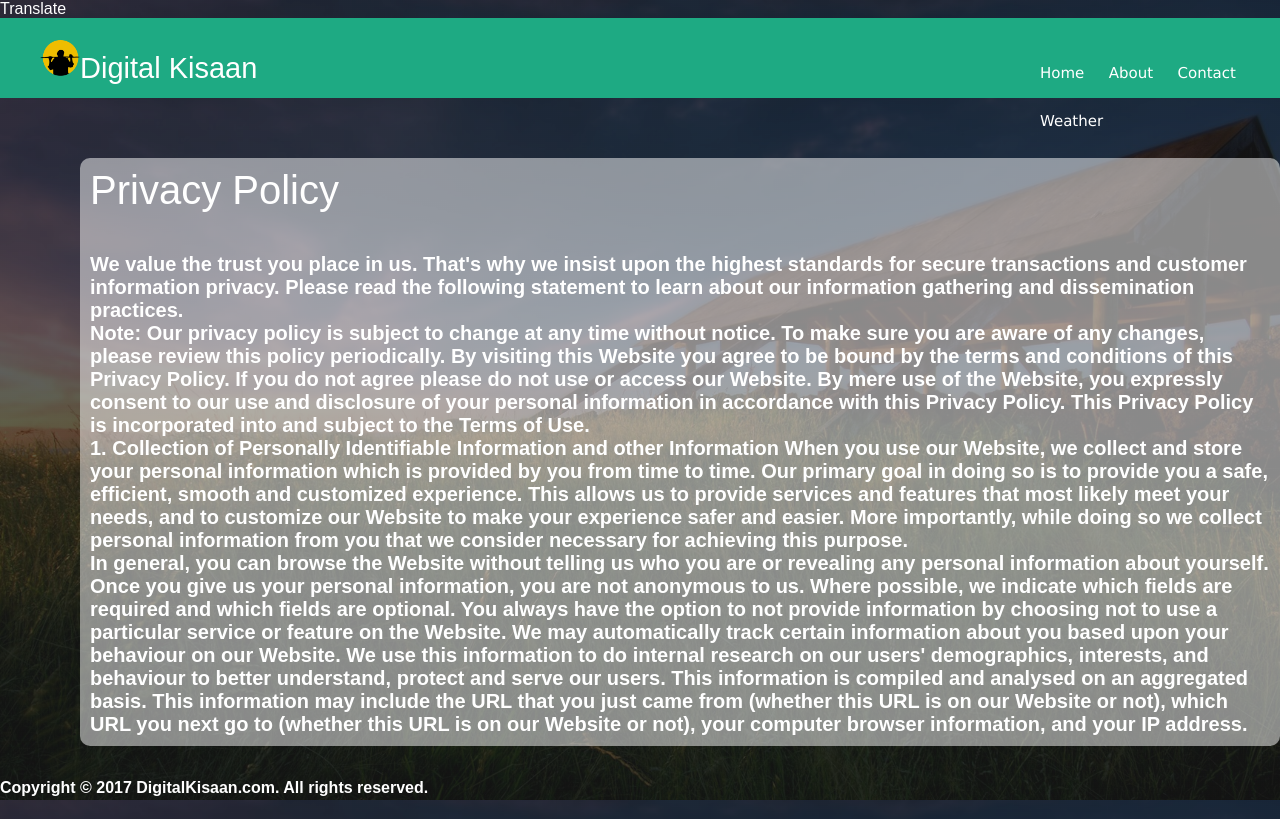
After one commit to AdityaThaokar/Digital-Kisaan-1, a PHP site: page /php/privacy.php in a window 1280 px wide. The commit adds this page. Run offline with PHP 8.4, Linux system fonts and the light colour scheme.

Commit message:
Tab icon ,terms,privacy pages

```diff
--- a/css/about.css
+++ b/css/about.css
@@ -31,3 +31,21 @@
 	width:100px;
 	font-size:15px;
 }
+.terms
+{
+	margin-top:60px;
+	margin-left:80px;
+    height:auto;
+	width:1200px;
+	background:rgba(255,255,255,0.5);
+	border-radius:10px;
+}
+.terms p{
+	padding: 10px 10px 0px 10px;
+	font-size:40px;
+	font-family:sans-serif;
+}
+.terms h5{
+	padding: 0px 10px 10px 10px;
+	font-size:20px;font-family:sans-serif;
+}
--- a/php/About.php
+++ b/php/About.php
@@ -2,6 +2,7 @@
 <head>
 <link rel="stylesheet" type="text/css" href="../css/login.css">
 <link rel="stylesheet" type="text/css" href="../css/about.css">
+<link rel="icon" type="image/png" href="../images/kisaanlogo.png" sizes="96x96">
 <title>About</title>
 </head>
 <body>
@@ -11,7 +12,7 @@
 <div class="header">
  <p><img src="../images/kisaanlogo.png" width="40px" >Digital Kisaan</p>
  <ul>
-  <li>Home</li>
+  <li><a href="index.php">Home</a></li>
   <li><a href="About.php">About</a></li>
   <li><a href="contact.php">Contact</a></li>
   <li ><a href="current.html">Weather</a></li>
--- a/php/Sellerlogin.php
+++ b/php/Sellerlogin.php
@@ -5,7 +5,7 @@
 </head>
 <body>
 <div class="header">
- <p>Digital Kisaan<p>
+ <p><img src="../images/kisaanlogo.png" width="40px" >Digital Kisaan</p>
  <ul>
   <li>Home</li>
   <li><a href="About.php">About</a></li>
--- a/php/contact.php
+++ b/php/contact.php
@@ -2,7 +2,7 @@
 <head>
 <link rel="stylesheet" type="text/css" href="../css/login.css">
 <link rel="stylesheet" type="text/css" href="../css/about.css">
-
+<link rel="icon" type="image/png" href="../images/kisaanlogo.png" sizes="96x96">
 <title>About</title>
 </head>
 <body>
--- a/php/current.html
+++ b/php/current.html
@@ -4,7 +4,7 @@
     <meta charset="UTF-8">
     <title>Weather Forecast</title>
     <link rel="stylesheet" href="https://maxcdn.bootstrapcdn.com/bootstrap/3.3.7/css/bootstrap.min.css" integrity="sha384-BVYiiSIFeK1dGmJRAkycuHAHRg32OmUcww7on3RYdg4Va+PmSTsz/K68vbdEjh4u" crossorigin="anonymous">
-
+    <link rel="icon" type="image/png" href="../images/kisaanlogo.png" sizes="96x96">
     <link rel="stylesheet" href="style.css">
 
 </head>
--- a/php/index.php
+++ b/php/index.php
@@ -2,6 +2,7 @@
 <head>
 <link rel="stylesheet" type="text/css" href="../css/login.css">
 <link rel="stylesheet" type="text/css" href="../css/index.css">
+<link rel="icon" type="image/png" href="../images/kisaanlogo.png" sizes="96x96">
 <title>Lets Start</title>
 <script src="https://ajax.googleapis.com/ajax/libs/jquery/1.12.4/jquery.min.js"></script>
 <script src="https://maxcdn.bootstrapcdn.com/bootstrap/3.3.7/js/bootstrap.min.js"></script>
@@ -79,7 +80,7 @@ $(document).ready(function (){
  <div class="header" style="color: white;">
  <p><img src="../images/kisaanlogo.png" width="40px" >Digital Kisaan</p>
  <ul>
-  <li>Home</li>
+   <li><a href="index.php">Home</a></li>
   <li><a href="About.php">About</a></li>
    <li><button type="button" onclick="smoothScroll(document.getElementById('contact'))">Contact</button></li>
   <li ><a href="current.html">Weather</a></li>
@@ -145,7 +146,6 @@ of your home - no more standing in the long queues at ration shops, provision st
       </div>
    </div>
 </div>
-
 <div class="Contact" id="contact">
 <p>
 <img src="../images/toll.png" width="30px">Toll Free 1800-274-3131
--- a/php/login.php
+++ b/php/login.php
@@ -1,7 +1,7 @@
 <html>
 <head>
 <link rel="stylesheet" type="text/css" href="../css/login.css">
-
+<link rel="icon" type="image/png" href="../images/kisaanlogo.png" sizes="96x96">
 <title>Login</title>
 </head>
 <body>
@@ -11,7 +11,7 @@
 <div class="header">
  <p><img src="../images/kisaanlogo.png" width="40px">Digital Kisaan<p>
  <ul>
-  <li>Home</li>
+  <li><a href="index.php">Home</a></li>
   <li><a href="About.php">About</a></li>
   <li><a href="contact.php">Contact</a></li>
   <li ><a href="current.html">Weather</a></li>
--- /dev/null
+++ b/php/privacy.php
@@ -0,0 +1,45 @@
+<html>
+<head>
+<link rel="stylesheet" type="text/css" href="../css/login.css">
+<link rel="stylesheet" type="text/css" href="../css/about.css">
+<link rel="icon" type="image/png" href="../images/kisaanlogo.png" sizes="96x96">
+<title>Privacy Policy</title>
+</head>
+<body>
+<?php
+ include('translate.php');
+?>
+<div class="header">
+ <p><img src="../images/kisaanlogo.png" width="40px" >Digital Kisaan</p>
+ <ul>
+  <li><a href="index.php">Home</a></li>
+  <li><a href="About.php">About</a></li>
+  <li><a href="contact.php">Contact</a></li>
+  <li ><a href="current.html">Weather</a></li>
+ </div>
+ <div class="terms">
+<p>Privacy Policy</p>
+<h5>
+We value the trust you place in us. That's why we insist upon the highest standards for secure transactions and customer information privacy.
+Please read the following statement to learn about our information gathering and dissemination practices.<br>
+Note:
+Our privacy policy is subject to change at any time without notice. To make sure you are aware of any changes, please review this policy periodically.
+By visiting this Website you agree to be bound by the terms and conditions of this Privacy Policy. If you do not agree please do not use or access our Website.
+By mere use of the Website, you expressly consent to our use and disclosure of your personal information in accordance with this Privacy Policy.
+This Privacy Policy is incorporated into and subject to the Terms of Use.<br>
+1. Collection of Personally Identifiable Information and other Information
+When you use our Website, we collect and store your personal information which is provided by you from time to time. Our primary goal in doing so is to
+ provide you a safe, efficient, smooth and customized experience. This allows us to provide services and features that most likely meet your needs,
+ and to customize our Website to make your experience safer and easier. More importantly, while doing so we collect personal information from you that
+ we consider necessary for achieving this purpose.<br>
+In general, you can browse the Website without telling us who you are or revealing any personal information about yourself.
+Once you give us your personal information, you are not anonymous to us. Where possible, we indicate which fields are required
+and which fields are optional. You always have the option to not provide information by choosing not to use a particular service or
+ feature on the Website. We may automatically track certain information about you based upon your behaviour on our Website. We use
+ this information to do internal research on our users' demographics, interests, and behaviour to better understand, protect and serve our users.
+ This information is compiled and analysed on an aggregated basis. This information may include the URL that you just came from (whether this URL
+ is on our Website or not), which URL you next go to (whether this URL is on our Website or not), your computer browser information, and your IP address.
+</h5>
+ </div>
+ <h4>Copyright © 2017 DigitalKisaan.com. All rights reserved.</h4>
+</html>
```
Also changed, not shown: php/FarmerSignup.php (+6 -5 lines), php/SellerSignup.php (+5 -4 lines), php/terms.php (added, +42 -0 lines).
